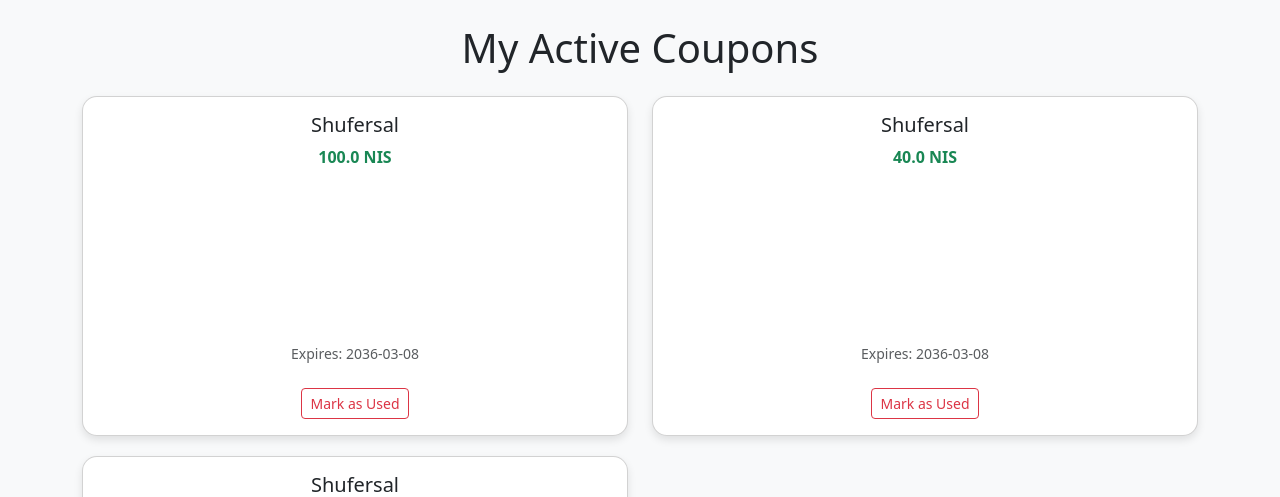
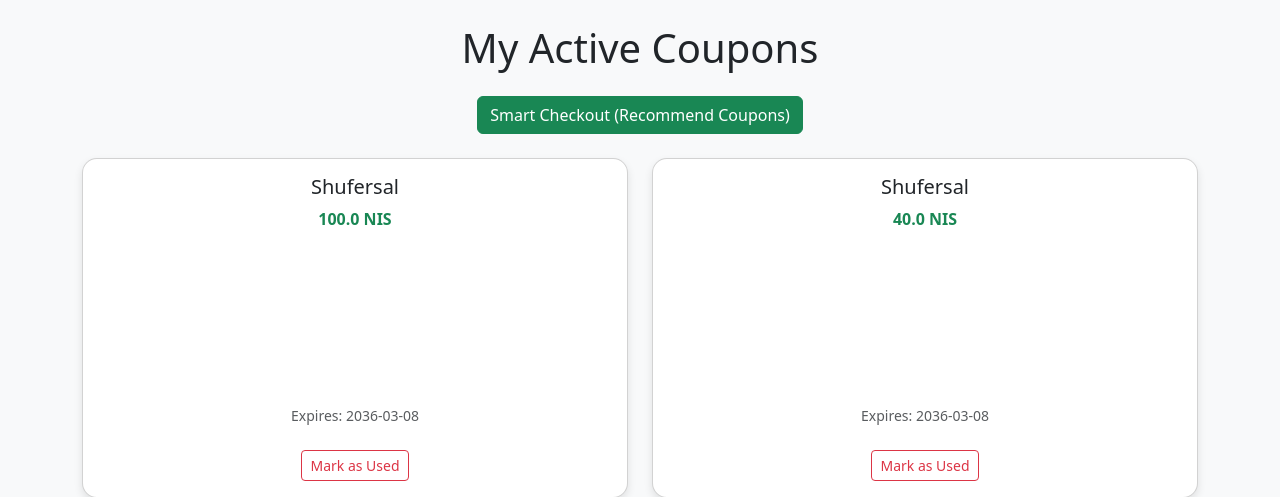
Before and after one commit to israeli3-gif/coupon-manager, a FastAPI app: page / in a window 1280 px wide. Shown: the top 497 px of the page. Run offline with FastAPI, Linux system fonts and the light colour scheme; some libraries are stand-ins or nearby versions.

Commit message:
added recomended coupons feature

```diff
--- a/main.py
+++ b/main.py
@@ -125,3 +125,59 @@
         return {"status": "success", "message": "Coupon marked as used!"}
     except Exception as e:
         return {"status": "error", "message": str(e)}
+
+from fastapi import Query
+
+# --- NEW ENDPOINT: Algorithm to recommend optimal coupons ---
+@app.get("/recommend-coupons/")
+def recommend_coupons(
+    company: str,
+    bill_amount: float = Query(..., gt=0),
+    db: Session = Depends(get_db)
+):
+    try:
+        # 1. Fetch all active coupons for the requested company
+        available_coupons = db.query(models.Coupon).filter(
+            models.Coupon.company == company,
+            models.Coupon.is_active == True
+        ).all()
+
+        # 2. Dynamic Programming approach (0/1 Knapsack variation)
+        # dp dictionary format -> current_sum: (number_of_coupons, [list_of_coupon_ids])
+        dp = {0.0: (0, [])}
+
+        for coupon in available_coupons:
+            current_dp = dict(dp) # Copy to prevent updating the dictionary while iterating
+            for current_sum, (count, used_ids) in current_dp.items():
+                # Calculate new sum and round to 2 decimals to avoid Python float precision issues
+                new_sum = round(current_sum + coupon.amount, 2)
+
+                # Rule 1: We cannot exceed the bill amount
+                if new_sum <= bill_amount:
+                    new_count = count + 1
+
+                    # Rule 2 & 3: Add to dp if it's a new sum, OR if we reached this sum with FEWER coupons
+                    if new_sum not in dp or dp[new_sum][0] > new_count:
+                        dp[new_sum] = (new_count, used_ids + [coupon.id])
+
+        # 3. Find the best result
+        max_sum = max(dp.keys())
+
+        # If the max sum is 0, it means all coupons are bigger than the bill
+        if max_sum == 0.0:
+            return {"status": "success", "message": "No relevant coupons found for this amount.", "coupons": []}
+
+        # Retrieve the winning coupon IDs
+        best_coupon_ids = dp[max_sum][1]
+
+        # Get the actual coupon objects to return to the user
+        recommended = [c for c in available_coupons if c.id in best_coupon_ids]
+
+        return {
+            "status": "success",
+            "total_value": max_sum,
+            "coupons": recommended
+        }
+
+    except Exception as e:
+        return {"status": "error", "message": str(e)}
--- a/templates/index.html
+++ b/templates/index.html
@@ -15,6 +15,10 @@
 <body class="bg-light">
     <div class="container py-4">
         <h1 class="text-center mb-4">My Active Coupons</h1>
+
+        <div class="text-center mb-4">
+            <button class="btn btn-success" data-bs-toggle="modal" data-bs-target="#recommendModal">Smart Checkout (Recommend Coupons)</button>
+        </div>
 
         <div class="row" id="coupon-list">
             {% for coupon in coupons %}
```
Also changed, not shown: coupons.db.
